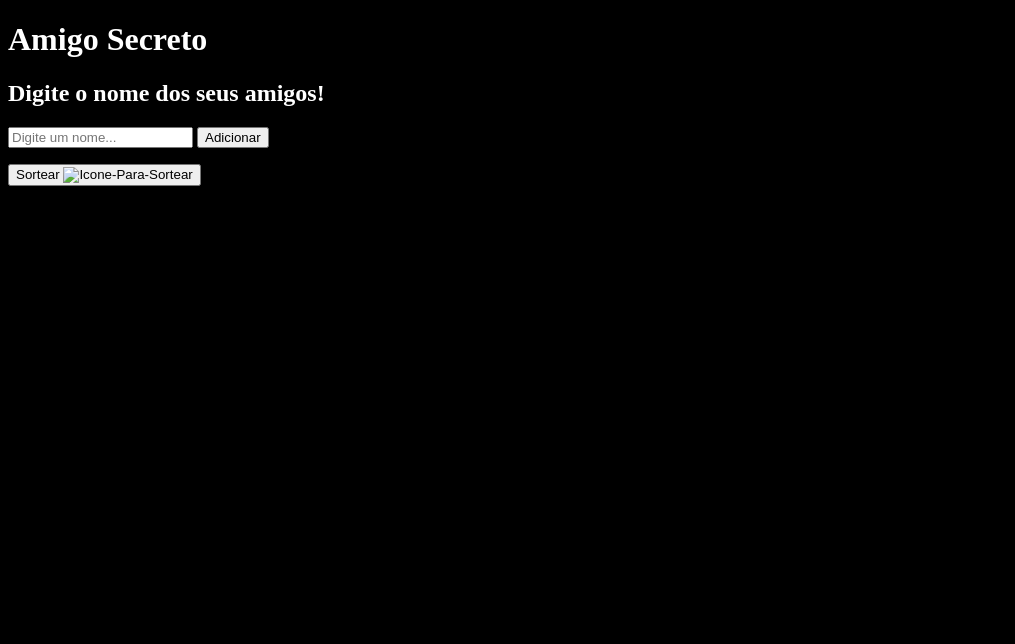
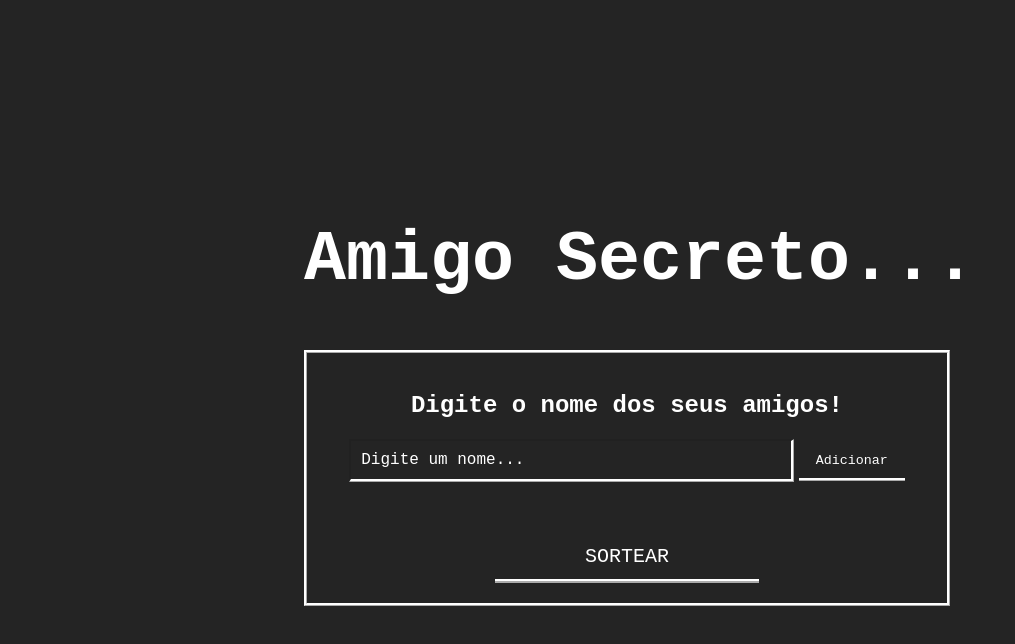
Before and after one commit to achecat/SorteadorAmigoSecreto, a plain HTML site: page index.html in a window 1280 px wide. Shown: the whole page, without its empty margins (0-1015 px from the left). Drawn offline with Linux system fonts and the light colour scheme.

Commit message:
Finalizacao do CSS e do projeto!

```diff
--- a/index.html
+++ b/index.html
@@ -9,7 +9,7 @@
 <body>
     <main>
         <header>
-            <h1>Amigo Secreto</h1>
+            <h1>Amigo Secreto...</h1>
         </header>
 
         <section>
@@ -21,11 +21,8 @@
 
             <ul id="listaDeAmigos"></ul>
 
-            <button id="buttonSortear" onclick="sortear()">
-                Sortear
-                <img src="" alt="Icone-Para-Sortear">
-            </button>
-            <button id="buttonReiniciar" onclick="reiniciar()" style="display: none;">Reiniciar</button>
+            <button class="buttonsBottom" id="buttonSortear" onclick="sortear()">SORTEAR</button>
+            <button class="buttonsBottom" id="buttonReiniciar" onclick="reiniciar()" style="display: none;">REINICIAR</button>
         </section>
     </main>
 
--- a/style.css
+++ b/style.css
@@ -1,7 +1,98 @@
+/* Configuracoes principais como body e section*/
 body{
-    background-color: black;
-    color: white;
+    display: flex;
+    justify-content: center;
+    align-items: center;
+    height: 100vh;
+    margin: 0;
+
+    font-family: Arial, sans-serif;
+    background-color: #242424;
+}
+section{
+    text-align: center;
+    padding: 20px;
+    width: 100%;
+    max-width: 600px;
+    gap: 10px;
+    margin-bottom: 20px;
+
+    border: 3px ridge #ffffff;
+}
+
+/* Configuracoes de títulos */
+h1{
+    margin-bottom: 50px;
+
+    font-size: 70px;
+    font-family: 'Courier New', Courier, monospace;
+    color: #ffffff;
+}
+h2{
+    font-family: 'Courier New', Courier, monospace;
+    color: #ffffff;
+}
+
+/* Configuracoes do input */
+input[type="text"]{
+    padding: 10px;
+    font-size: 16px;
+    width: 70%;
+
+    font-family: 'Courier New', Courier, monospace;
+    background-color: transparent;
+    color: #ffffff;
+    border-bottom: 3px ridge #ffffff;
+    border-right: 3px ridge #ffffff;
+}
+input::placeholder{
+    color: #ffffff;
+    font-family: 'Courier New', Courier, monospace;
+}
+input::focus{
+    background-color: transparent;
+    border: none;
+    outline: none;
+}
+
+/* Configuracoes dos botões */
+button{
+    padding: 10px 17px;
+
+    background-color: transparent;
+    color: #ffffff;
+    border-bottom: 3px ridge #ffffff;
+    border-left: 0;
+    border-right: 0;
+    border-top: 0;
+    cursor: pointer;
+    font-family: 'Courier New', Courier, monospace;
+    line-height: 15px;
+}
+button:hover{
+    border: 3px ridge #ffffff;
+}
+.buttonsBottom{
+    padding: 15px 90px;
+
+    font-size: 20px;
+    border-bottom: 4px ridge #ffffff;
+    border-left: 0;
+    border-right: 0;
+    border-top: 0;
+}
+
+/* Configuracoes das ul e li */
+ul{
+    list-style-type: none;
+    padding: 10px;
 }
 li{
-    color: white;
+    padding: 10px;
+    margin: 5px 0;
+
+    background-color: #242424;
+    color: #ffffff;
+    font-family: 'Courier New', Courier, monospace;
 }
+/* Fim */
```
